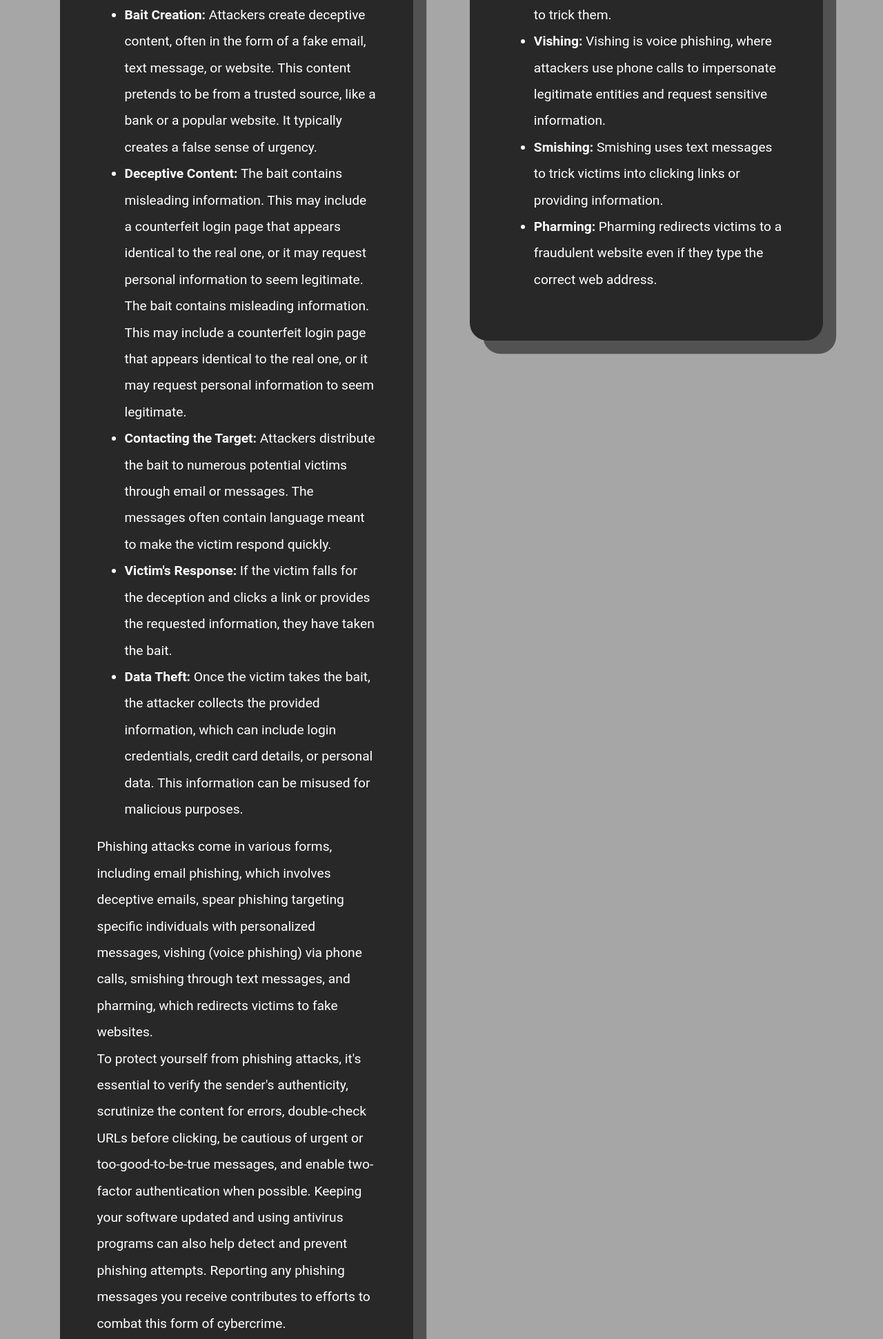
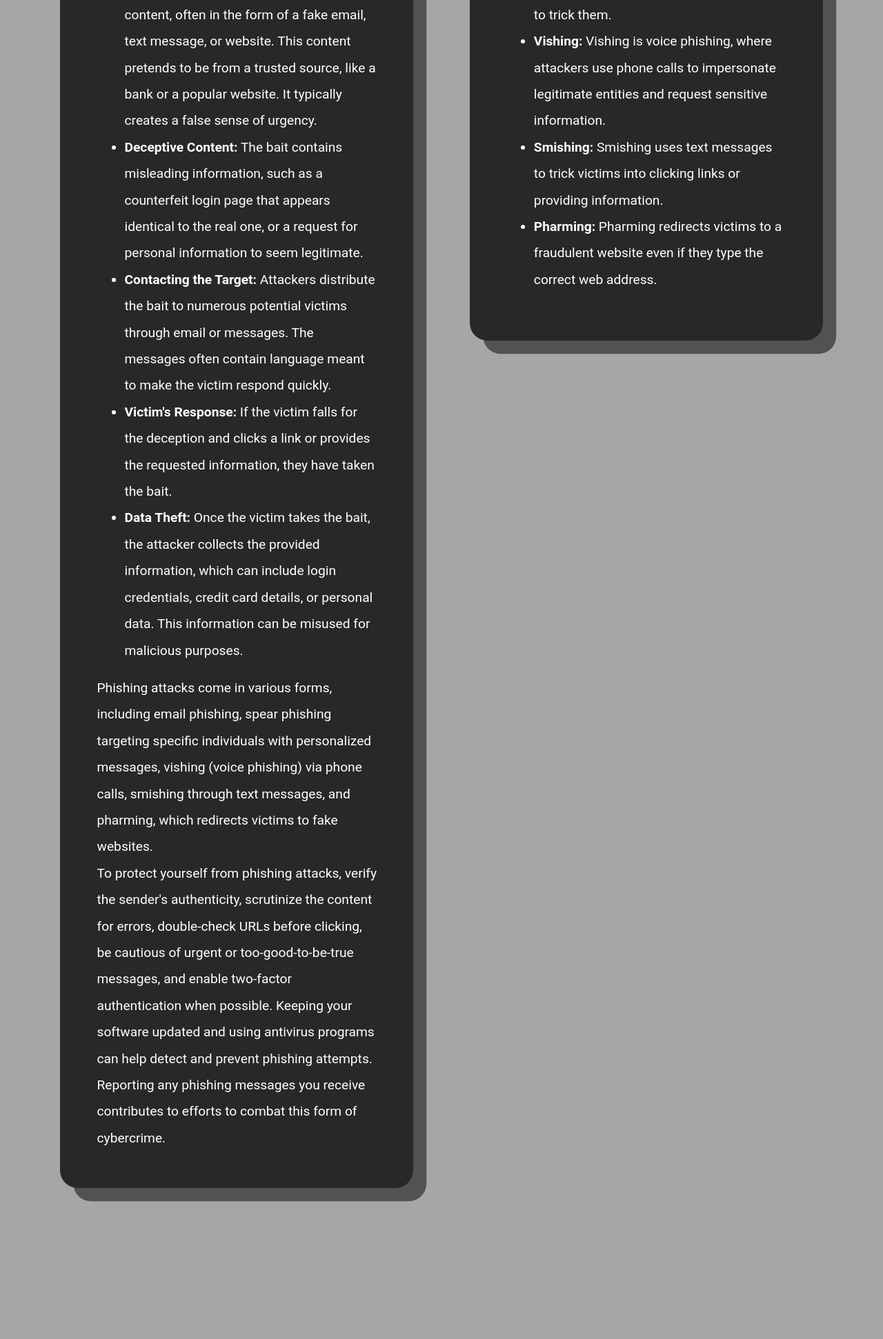
Before and after one commit to HackOverflow404/cyberawareness, a plain HTML site: page phishing/phishingWhat.html in a window 1280 px wide. Shown: the part 1549-3491 px from the top of the page at 69% size. After the commit the page ends 3360 px from the top, so only its background shows below. Drawn offline with nearby package versions, Linux system fonts and the light colour scheme.

Commit message:
updated phishing content

```diff
--- a/phishing/phishingWhat.html
+++ b/phishing/phishingWhat.html
@@ -25,17 +25,17 @@
             <tr class="left-content-1 left-tile content-tile">
                 <td>
                     <h2 class="content-title">How Phishing Works</h2>
-                    <p class="content-para">Phishing is a form of cyber attack where deceptive methods are used to manipulate individuals into revealing their sensitive information. The term "phishing" is derived from "fishing," as attackers cast a wide net to lure potential victims, similar to a fisherman casting a net to catch fish.</p>
+                    <p class="content-para">Phishing is a cyber attack where deceptive methods are used to manipulate individuals into revealing their sensitive information. Attackers cast a wide net to lure potential victims, similar to a fisherman casting a net to catch fish.</p>
                     <p class="content-para">There are multiple parts to a phishing attack:</p>
                     <ul>
                         <li class="content-para"><b>Bait Creation:</b> Attackers create deceptive content, often in the form of a fake email, text message, or website. This content pretends to be from a trusted source, like a bank or a popular website. It typically creates a false sense of urgency.</li>
-                        <li class="content-para"><b>Deceptive Content:</b> The bait contains misleading information. This may include a counterfeit login page that appears identical to the real one, or it may request personal information to seem legitimate. The bait contains misleading information. This may include a counterfeit login page that appears identical to the real one, or it may request personal information to seem legitimate.</li>
+                        <li class="content-para"><b>Deceptive Content:</b> The bait contains misleading information, such as a counterfeit login page that appears identical to the real one, or a request for personal information to seem legitimate.</li>
                         <li class="content-para"><b>Contacting the Target:</b> Attackers distribute the bait to numerous potential victims through email or messages. The messages often contain language meant to make the victim respond quickly.</li>
                         <li class="content-para"><b>Victim's Response:</b> If the victim falls for the deception and clicks a link or provides the requested information, they have taken the bait.</li>
-                        <li class="content-para"><b>Data Theft: </b>Once the victim takes the bait, the attacker collects the provided information, which can include login credentials, credit card details, or personal data. This information can be misused for malicious purposes.</li>
+                        <li class="content-para"><b>Data Theft:</b> Once the victim takes the bait, the attacker collects the provided information, which can include login credentials, credit card details, or personal data. This information can be misused for malicious purposes.</li>
                     </ul>
-                    <p class="content-para">Phishing attacks come in various forms, including email phishing, which involves deceptive emails, spear phishing targeting specific individuals with personalized messages, vishing (voice phishing) via phone calls, smishing through text messages, and pharming, which redirects victims to fake websites.</p>
-                    <p class="content-para">To protect yourself from phishing attacks, it's essential to verify the sender's authenticity, scrutinize the content for errors, double-check URLs before clicking, be cautious of urgent or too-good-to-be-true messages, and enable two-factor authentication when possible. Keeping your software updated and using antivirus programs can also help detect and prevent phishing attempts. Reporting any phishing messages you receive contributes to efforts to combat this form of cybercrime.</p>
+                    <p class="content-para">Phishing attacks come in various forms, including email phishing, spear phishing targeting specific individuals with personalized messages, vishing (voice phishing) via phone calls, smishing through text messages, and pharming, which redirects victims to fake websites.</p>
+                    <p class="content-para">To protect yourself from phishing attacks, verify the sender's authenticity, scrutinize the content for errors, double-check URLs before clicking, be cautious of urgent or too-good-to-be-true messages, and enable two-factor authentication when possible. Keeping your software updated and using antivirus programs can help detect and prevent phishing attempts. Reporting any phishing messages you receive contributes to efforts to combat this form of cybercrime.</p>
                 </td>
             </tr>
         </table>
```
